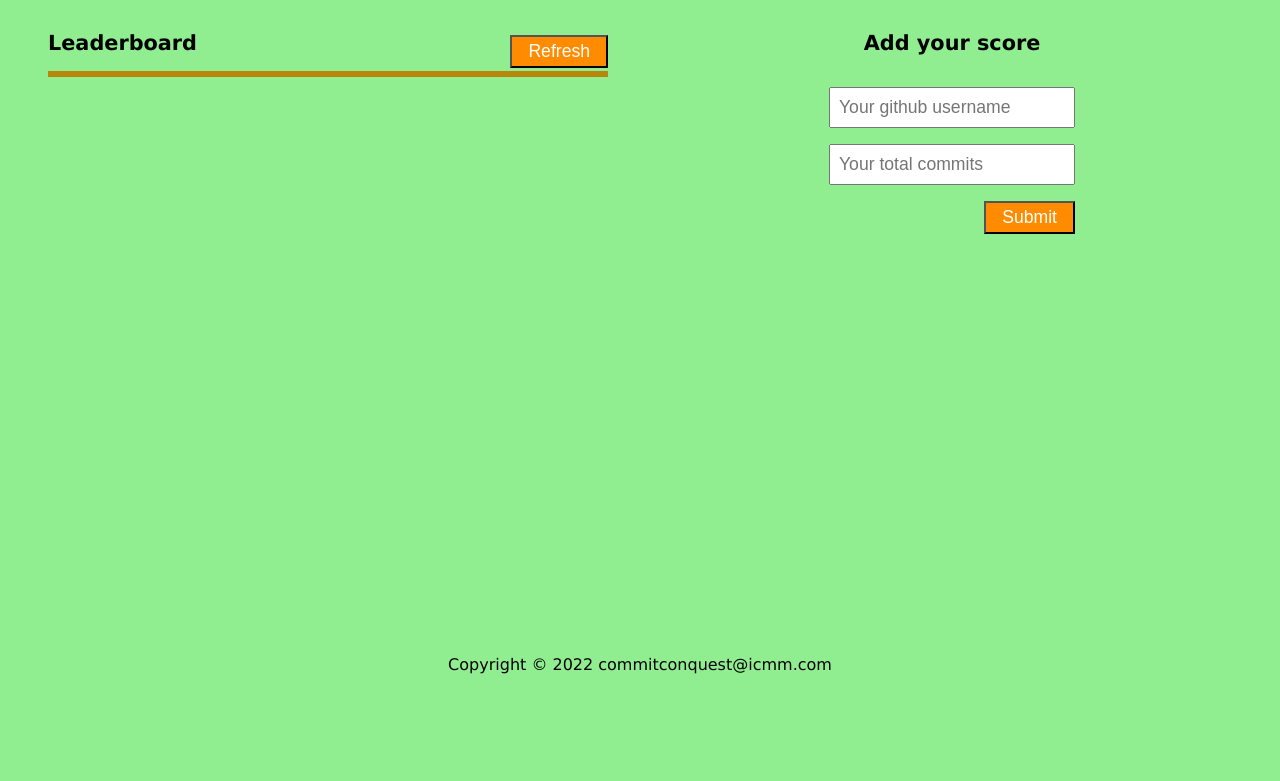
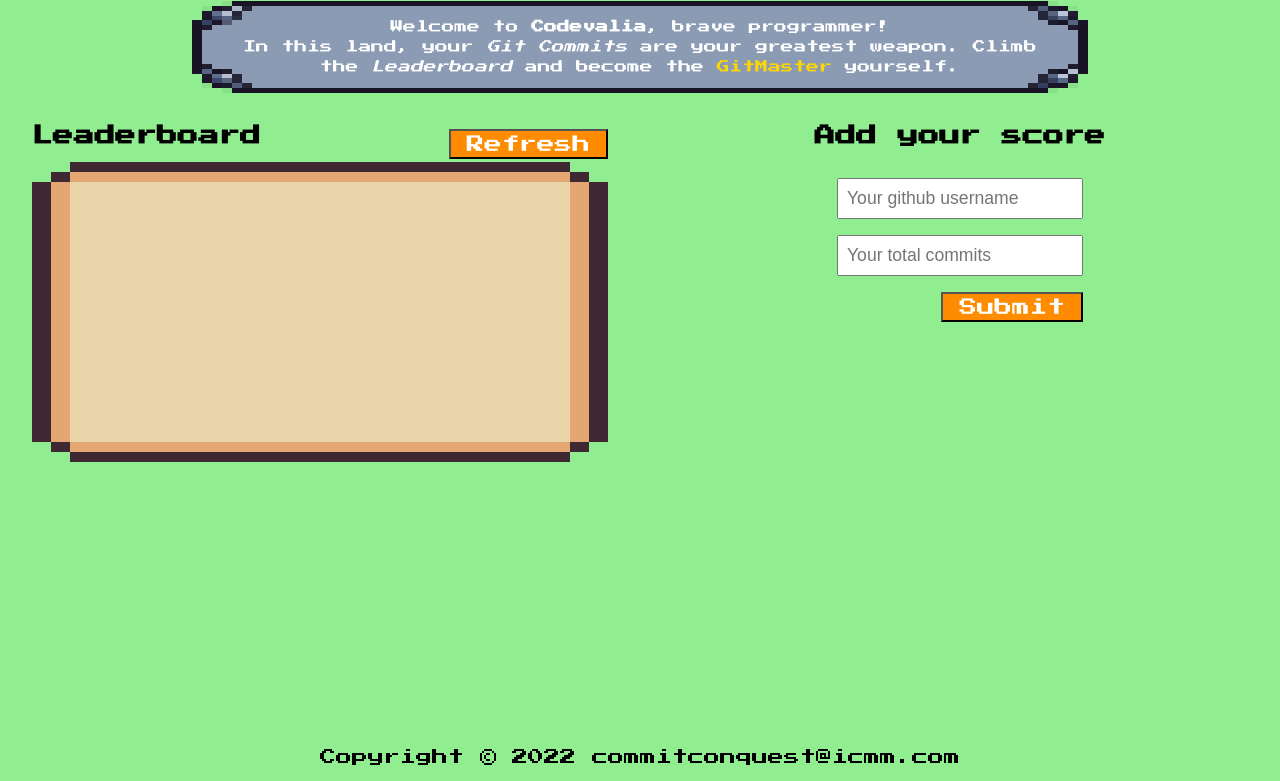
Before and after one commit to IndieCoderMM/commit-conquest, a website built with webpack: page src/index.html in a window 1280 px wide. Shown: the part 55-836 px from the top of the page. Before the commit the page ends 800 px from the top, so only its background shows below. Built offline with nearby package versions, Linux system fonts and the light colour scheme; no server answers.

Commit message:
Change theme

```diff
--- a/src/index.css
+++ b/src/index.css
@@ -5,13 +5,12 @@
 }
 
 body {
-  font-family: Verdana, Geneva, Tahoma, sans-serif;
+  font-family: 'Press Start 2P', cursive;
   background-color: lightgreen;
 }
 
 main {
   display: flex;
-  padding: 1rem;
   min-height: 80vh;
 }
 
@@ -31,6 +30,7 @@ h2 {
 button {
   padding: 0.25rem 1rem;
   font-size: 1.1rem;
+  font-family: 'Press Start 2P', cursive;
   background-color: darkorange;
   color: white;
 }
@@ -46,7 +46,7 @@ input {
 
 footer {
   text-align: center;
-  padding-top: 2rem;
+  padding: 1rem;
 }
 
 #main-header {
@@ -55,6 +55,7 @@ footer {
 
 #logo {
   color: darkslateblue;
+  font-family: 'Franklin Gothic Medium', 'Arial Narrow', Arial, sans-serif;
 }
 
 #leaderboard {
@@ -68,20 +69,31 @@ footer {
 }
 
 #score-container {
+  background-image: url('../img/paper_board.png');
+  background-repeat: no-repeat;
+  background-size: 100% 100%;
+  background-position: top left;
+  image-rendering: pixelated;
+  padding: 2rem;
+  height: 300px;
+}
+
+#score-list {
   list-style: none;
-  border: solid 3px;
-  border-color: darkgoldenrod;
+  height: 100%;
+  overflow-y: scroll;
+  font-family: 'Franklin Gothic Medium', 'Arial Narrow', Arial, sans-serif;
 }
 
 .score-item {
   padding: 0.25rem 2rem;
-  background-color: floralwhite;
+  /* background-color: rgba(255, 250, 240, 0.6); */
   display: flex;
   justify-content: space-between;
 }
 
 .score-item:nth-child(even) {
-  background-color: gainsboro;
+  background-color: rgba(220, 220, 220, 0.65);
 }
 
 #form-container {
@@ -105,3 +117,22 @@ footer {
 #submit-btn {
   align-self: flex-end;
 }
+
+.greeting {
+  color: #fff;
+  font-size: 0.8rem;
+  text-align: center;
+  line-height: 1.25rem;
+  padding: 1rem 3rem;
+  display: block;
+  width: 70%;
+  margin: 1rem auto 0;
+  background-image: url('../img/msg_plate.png');
+  background-repeat: no-repeat;
+  background-size: 100% 100%;
+  image-rendering: pixelated;
+}
+
+.highlight-text {
+  color: gold;
+}
--- a/src/index.html
+++ b/src/index.html
@@ -4,21 +4,35 @@
     <meta charset="UTF-8" />
     <meta http-equiv="X-UA-Compatible" content="IE=edge" />
     <meta name="viewport" content="width=device-width, initial-scale=1.0" />
+    <link rel="preconnect" href="https://fonts.googleapis.com" />
+    <link rel="preconnect" href="https://fonts.gstatic.com" crossorigin />
+    <link
+      href="https://fonts.googleapis.com/css2?family=Press+Start+2P&display=swap"
+      rel="stylesheet"
+    />
     <title>Commit Conquest</title>
   </head>
   <body>
     <header id="main-header">
       <h1><a href="#" id="logo">Commit Conquest</a></h1>
     </header>
+    <p class="greeting">
+      Welcome to <strong>Codevalia</strong>, brave programmer!<br />
+      In this land, your <em>Git Commits</em> are your greatest weapon. Climb
+      the <em>Leaderboard</em> and become the
+      <span class="highlight-text">GitMaster</span> yourself.
+    </p>
     <main>
       <article id="leaderboard">
         <header>
           <h2>Leaderboard</h2>
           <button type="button" id="refresh-btn">Refresh</button>
         </header>
-        <ul id="score-container">
-          <!-- this section will load data from API  -->
-        </ul>
+        <section id="score-container">
+          <ul id="score-list">
+            <!-- this section will load data from API  -->
+          </ul>
+        </section>
       </article>
       <article id="form-container">
         <h2>Add your score</h2>
--- a/src/modules/table-manager.js
+++ b/src/modules/table-manager.js
@@ -32,13 +32,13 @@ const cleanData = (leaderboard) => {
 };
 
 const refreshTable = async () => {
-  const scoreContainer = document.querySelector('#score-container');
+  const scoreList = document.querySelector('#score-list');
   const leaderboard = await getLeaderboard();
   cleanData(leaderboard);
-  scoreContainer.textContent = '';
+  scoreList.textContent = '';
   leaderboard.forEach((data) => {
     const row = makeRowItem(data);
-    scoreContainer.appendChild(row);
+    scoreList.appendChild(row);
   });
 };
 
```
